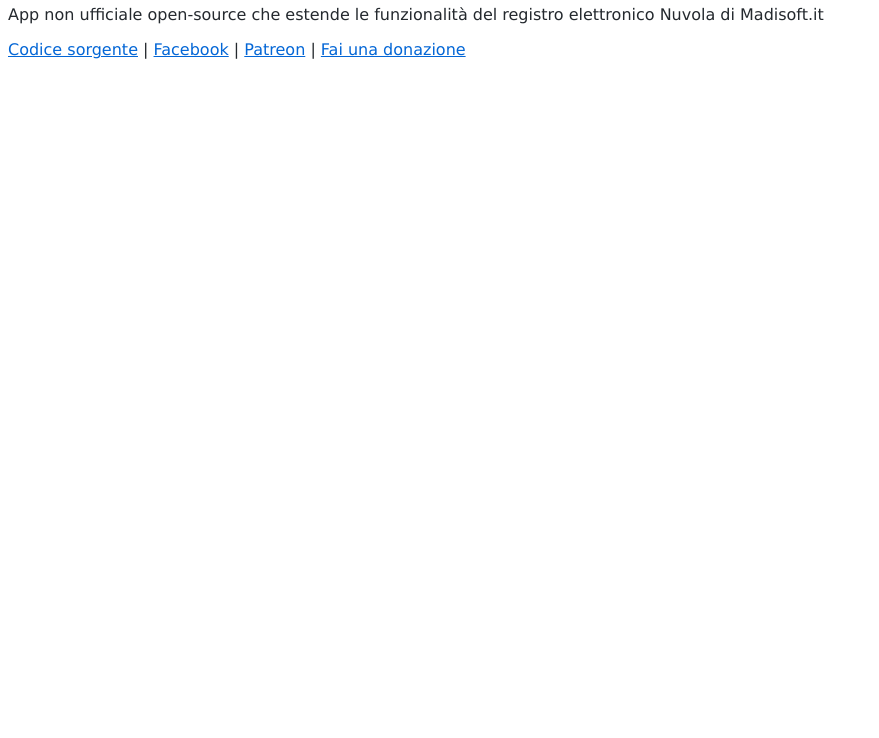
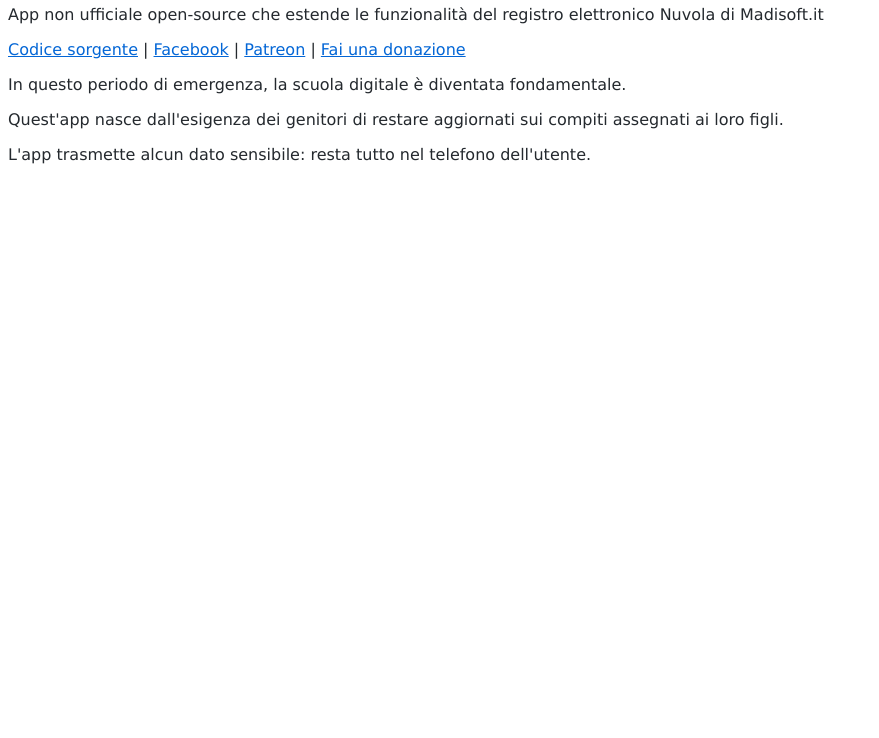
Before and after one commit to giorgiobeggiora/nuvola-notifiche, a plain HTML site: page index.html in a window 1280 px wide. Shown: the part 62-800 px from the top of the page, without its empty margins (0-879 px from the left). Drawn offline with Linux system fonts and the light colour scheme.

Commit message:
home update

```diff
--- a/index.html
+++ b/index.html
@@ -17,4 +17,7 @@
 		<a href="https://www.patreon.com/user?u=33737916&fan_landing=true">Patreon</a> |
 		<a href="https://www.patreon.com/user?u=33737916&fan_landing=true">Fai una donazione</a>
 	</p>
+	<p>In questo periodo di emergenza, la scuola digitale è diventata fondamentale.</p>
+	<p>Quest'app nasce dall'esigenza dei genitori di restare aggiornati sui compiti assegnati ai loro figli.</p>
+	<p>L'app trasmette alcun dato sensibile: resta tutto nel telefono dell'utente.</p>
 </body></html>
```
